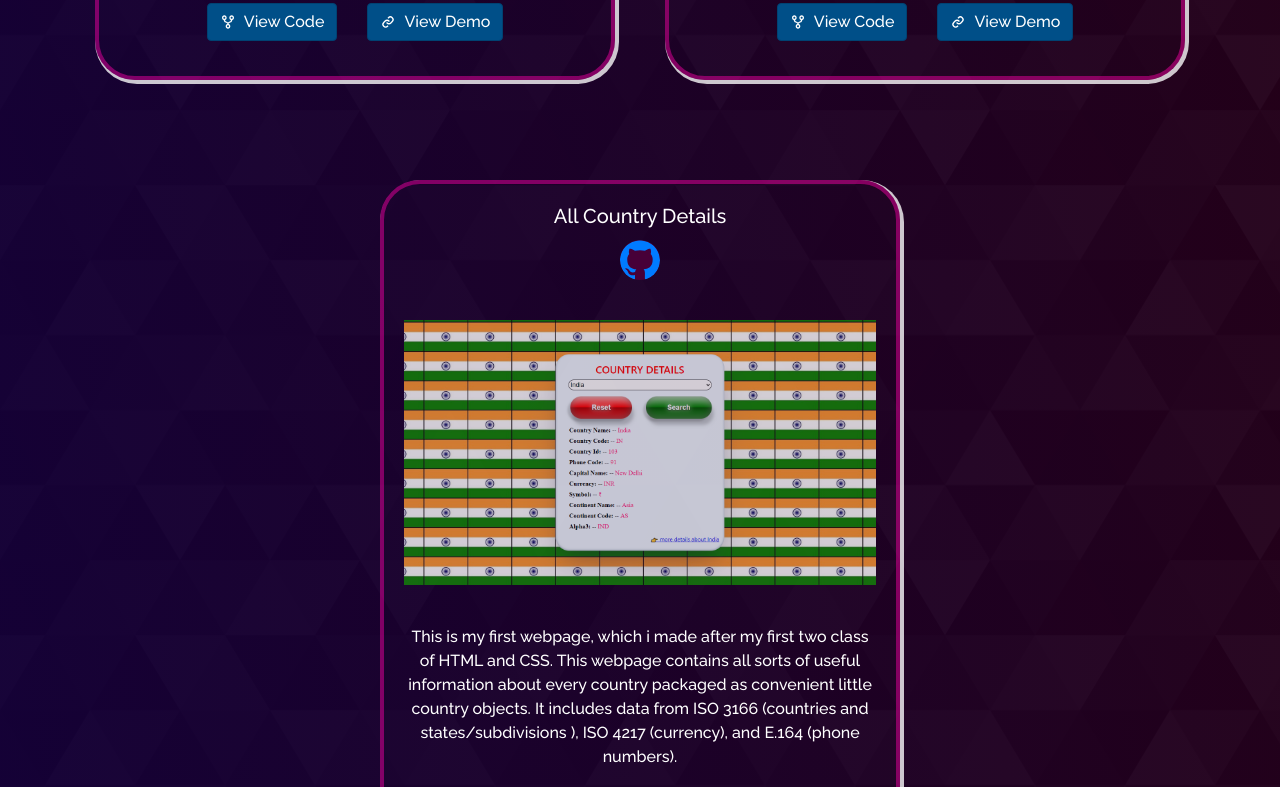
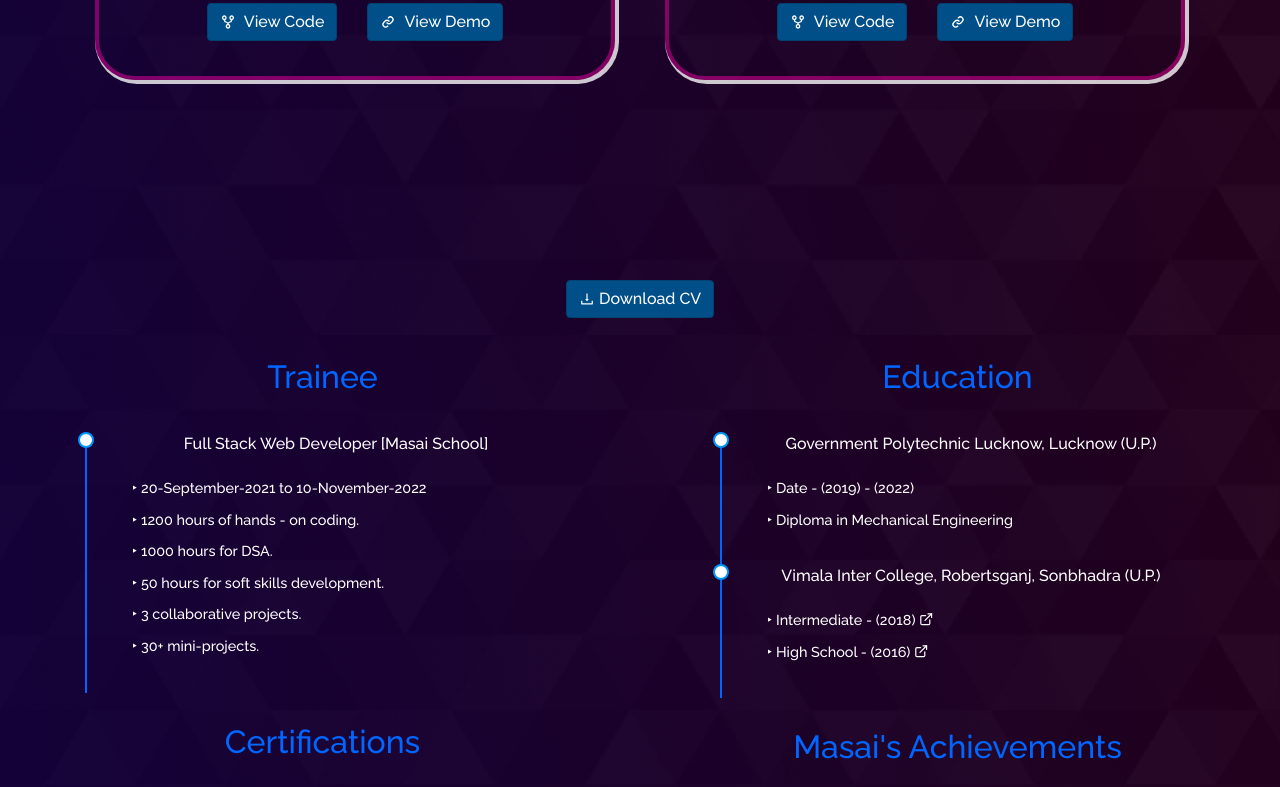
Before and after one commit to SaurabhSinghRbz/my-portfolio, a React (Create React App) app: page /project in a window 1280 px wide. Shown: the part 7540-8327 px from the top of the page. Built offline with nearby package versions, Linux system fonts and the light colour scheme.

Commit message:
country details mini project removed

```diff
--- a/src/components/Projects/Projects.js
+++ b/src/components/Projects/Projects.js
@@ -64,7 +64,7 @@ function Projects() {
                 tool="  JavaScript, React, Material UI, NodeJs, Express, MongoDB, HTML, CSS"
                 description="This is an individual project. Everything is created by me. This website is not a clone of any other website. This is a simple body exercise app. It contains more than a thousand exercises. and all exercises have a GIF image, which helps you to understand the exercise."
                 link="https://github.com/SaurabhSinghRbz/fitness-react-project"
-                demoLink="https://fitness-club-app.web.app/"
+                demoLink="https://fitness-club-app.netlify.app/"
               />
             </Col>
 
@@ -136,7 +136,7 @@ function Projects() {
 
 
             {/* Country Details -------------------------------------------------------- */}
-            <Col md={6} className="project-card second-blog">
+            {/* <Col md={6} className="project-card second-blog">
               <ProjectCard
                 imgPath={countryDetails}
                 isBlog={false}
@@ -146,7 +146,7 @@ function Projects() {
                 link="https://github.com/SaurabhSinghRbz/All_Country_Details"
                 demoLink="https://allcountry-details.netlify.app/"
               />
-            </Col>
+            </Col> */}
 
 
           </Row>
```
